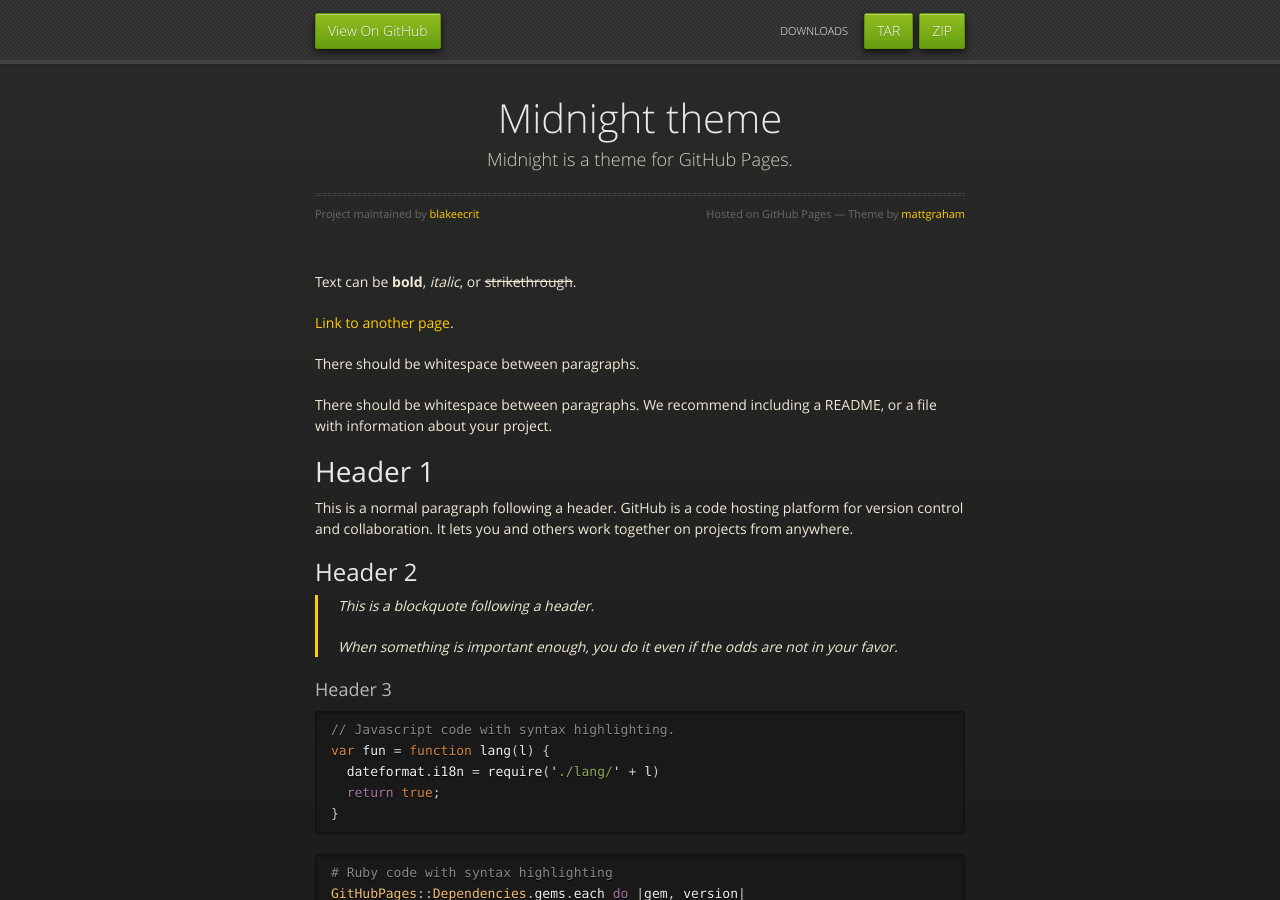
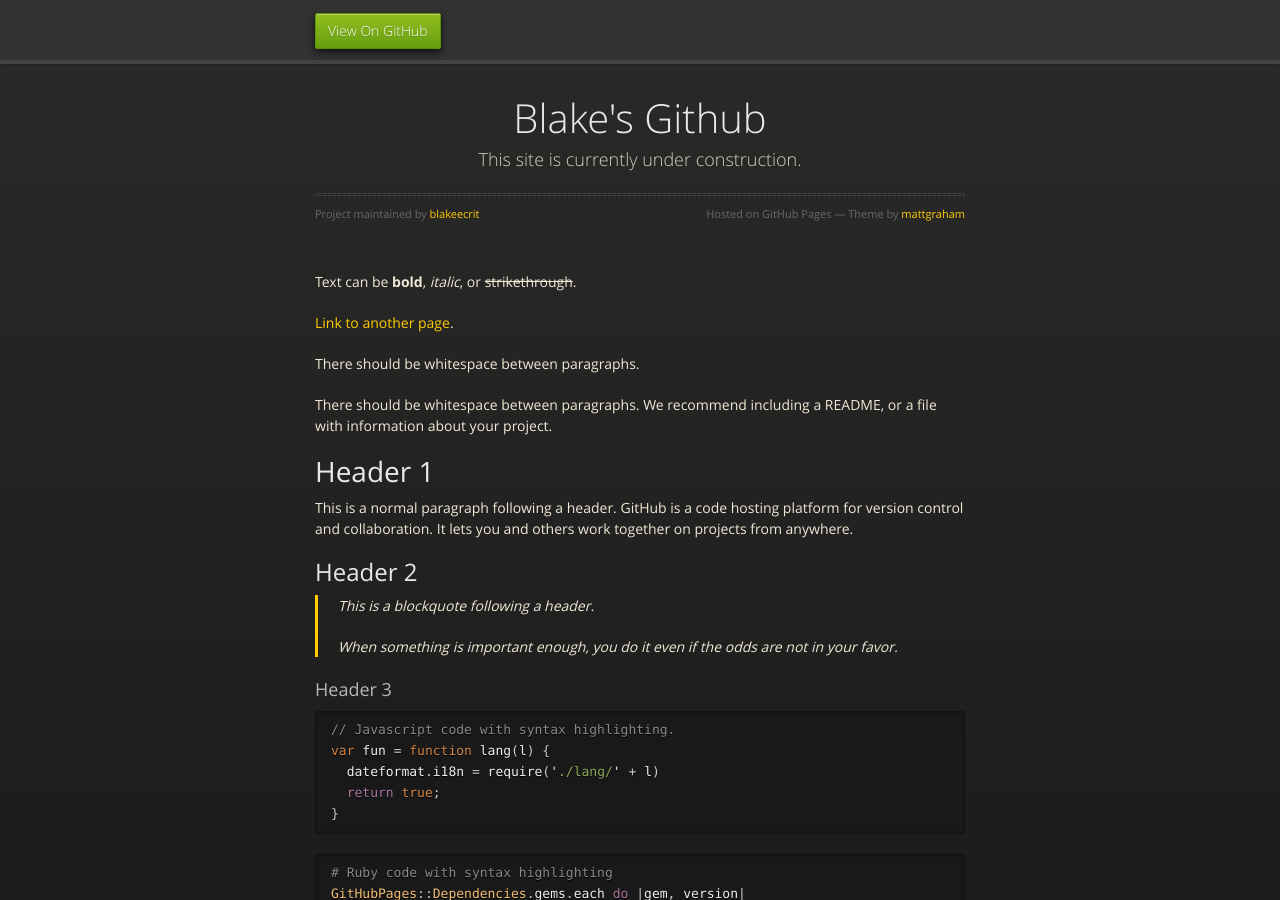
Before and after one commit to blakeecrit/bc.github.io, a Jekyll site: the page built from index.md, in a window 1280 px wide and 900 px high. Built offline with Jekyll 4.4.1, drawn with Linux system fonts in a browser that asks for light colours.

Commit message:
Update _config.yml

```diff
--- a/_config.yml
+++ b/_config.yml
@@ -1,5 +1,5 @@
-title: Midnight theme
-description: Midnight is a theme for GitHub Pages.
-show_downloads: true
+title: Blake's Github
+description: This site is currently under construction.
+show_downloads: false
 google_analytics:
 theme: jekyll-theme-midnight
```
